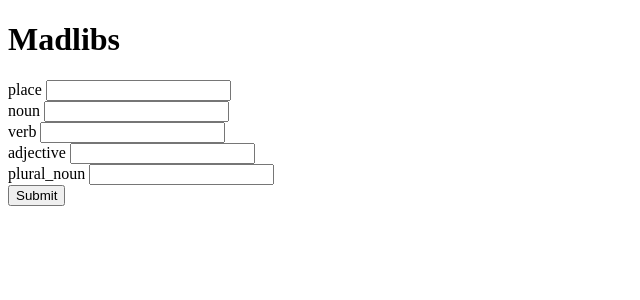
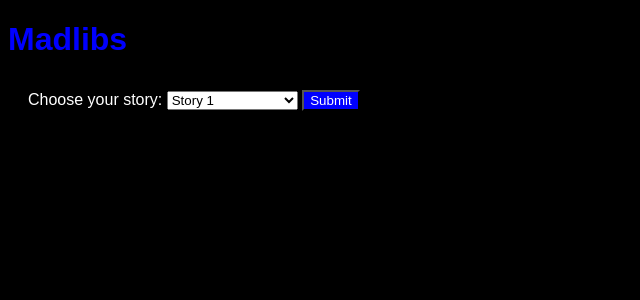
Before and after one commit to jesseruhland/SBUnit19.2Madlibs, a Flask app: page / in a window 1280 px wide. Shown: the top 300 px of the page, without its empty margins (0-640 px from the left). Run offline with Flask 2, Linux system fonts and the light colour scheme.

Commit message:
assignment completed

```diff
--- a/app.py
+++ b/app.py
@@ -1,17 +1,24 @@
 from flask import Flask, request, render_template
-from stories import story
+from stories import story, story_list
 
 app = Flask(__name__)
 app.config['SECRET_KEY'] = "randomkey"
 
 @app.route("/")
 def display_home():
-    story_words = story.prompts
-    return render_template("home.html", story_words=story_words)
+    return render_template("home.html", story_list=story_list)
+
+@app.route("/selected_story")
+def display_story():
+    chosen_story = story_list[f"{request.args['story']}"]
+    story_name = request.args['story']
+    story_words = chosen_story.prompts
+    return render_template("selected_story.html", story_words=story_words, story_name=story_name)
 
 
 @app.route("/story")
-def display_story():
+def completed_story():
+    chosen_story = story_list[f"{request.args['story']}"]
     story_words = request.args
-    complete_story = story.generate(story_words)
+    complete_story = chosen_story.generate(story_words)
     return render_template("story.html", complete_story=complete_story)
--- /dev/null
+++ b/static/css/styles.css
@@ -0,0 +1,19 @@
+body {
+  background-color: black;
+  color: white;
+  font-family: Arial, Helvetica, sans-serif;
+}
+
+h1 {
+  color: blue;
+}
+
+form {
+  padding: 10px;
+  margin: 10px;
+}
+
+button {
+  background-color: blue;
+  color: white;
+}
--- a/stories.py
+++ b/stories.py
@@ -43,3 +43,10 @@
     """Once upon a time in a long-ago {place}, there lived a
        large {adjective} {noun}. It loved to {verb} {plural_noun}."""
 )
+
+story2 = Story(["adjective1", "noun", "adjective2", "place"], """Star Wars is a {adjective1} {noun} of {adjective2} versus evil in a {place} far far away.""")
+
+story_list = {
+    "Story 1" : story,
+    "Story 2, Star Wars" : story2,
+}
--- a/templates/base.html
+++ b/templates/base.html
@@ -0,0 +1,15 @@
+<!DOCTYPE html>
+<html lang="en">
+  <head>
+    <meta charset="UTF-8" />
+    <meta http-equiv="X-UA-Compatible" content="IE=edge" />
+    <meta name="viewport" content="width=device-width, initial-scale=1.0" />
+    <link rel="stylesheet" href="static/css/styles.css" />
+    <title>{% block title %} {% endblock %}</title>
+  </head>
+  <body>
+    {% block page_h1 %} {% endblock %}
+    <!--  -->
+    {% block content %} {% endblock %}
+  </body>
+</html>
--- a/templates/home.html
+++ b/templates/home.html
@@ -1,4 +1,4 @@
-<!DOCTYPE html>
+<!-- <!DOCTYPE html>
 <html lang="en">
   <head>
     <meta charset="UTF-8" />
@@ -18,4 +18,26 @@
       </form>
     </div>
   </body>
-</html>
+</html> -->
+
+{% extends 'base.html' %}
+<!--  -->
+{% block title %} Madlibs Home {% endblock %}
+<!--  -->
+{% block page_h1 %}
+<h1>Madlibs</h1>
+{% endblock %}
+<!--  -->
+{% block content %}
+<div>
+  <form action="/selected_story">
+    <label for="stories">Choose your story:</label>
+    <select name="story">
+      {% for story in story_list %}
+      <option value="{{story}}">{{story}}</option>
+      {% endfor %}
+    </select>
+    <button type="Submit">Submit</button>
+  </form>
+</div>
+{% endblock %}
```
Also changed, not shown: templates/selected_story.html (added, +20 -0 lines), templates/story.html (+14 -2 lines).
